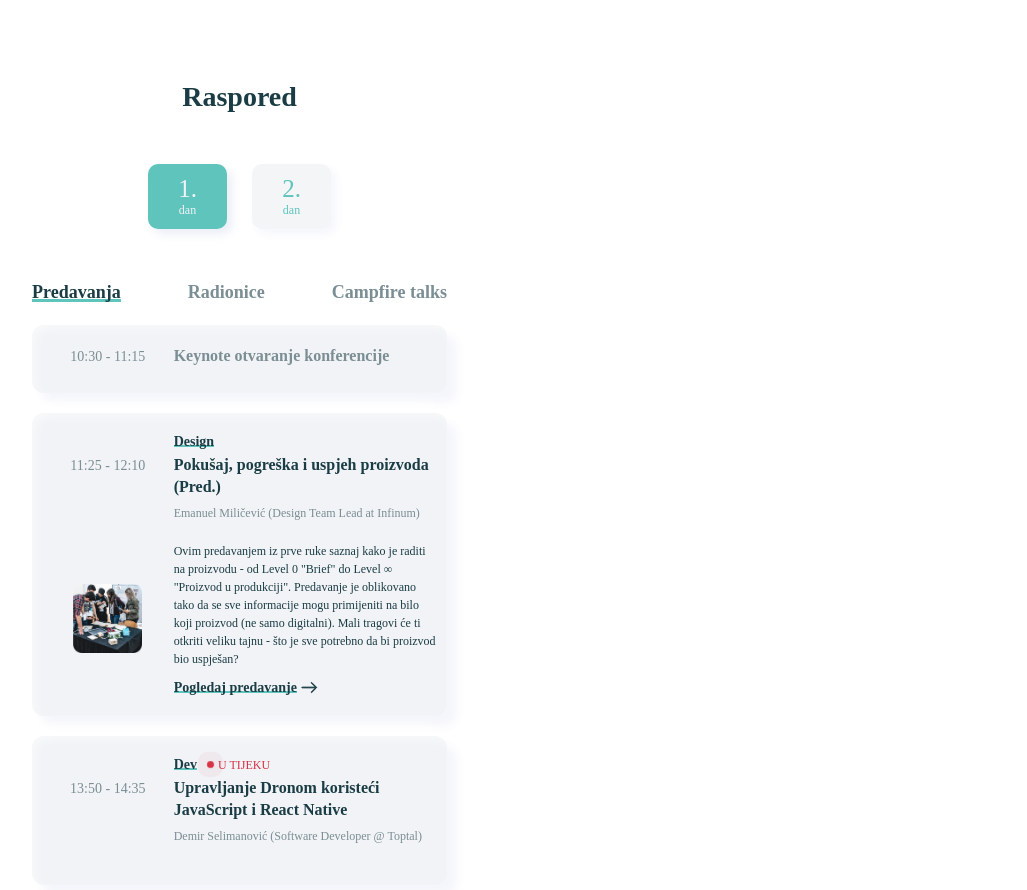
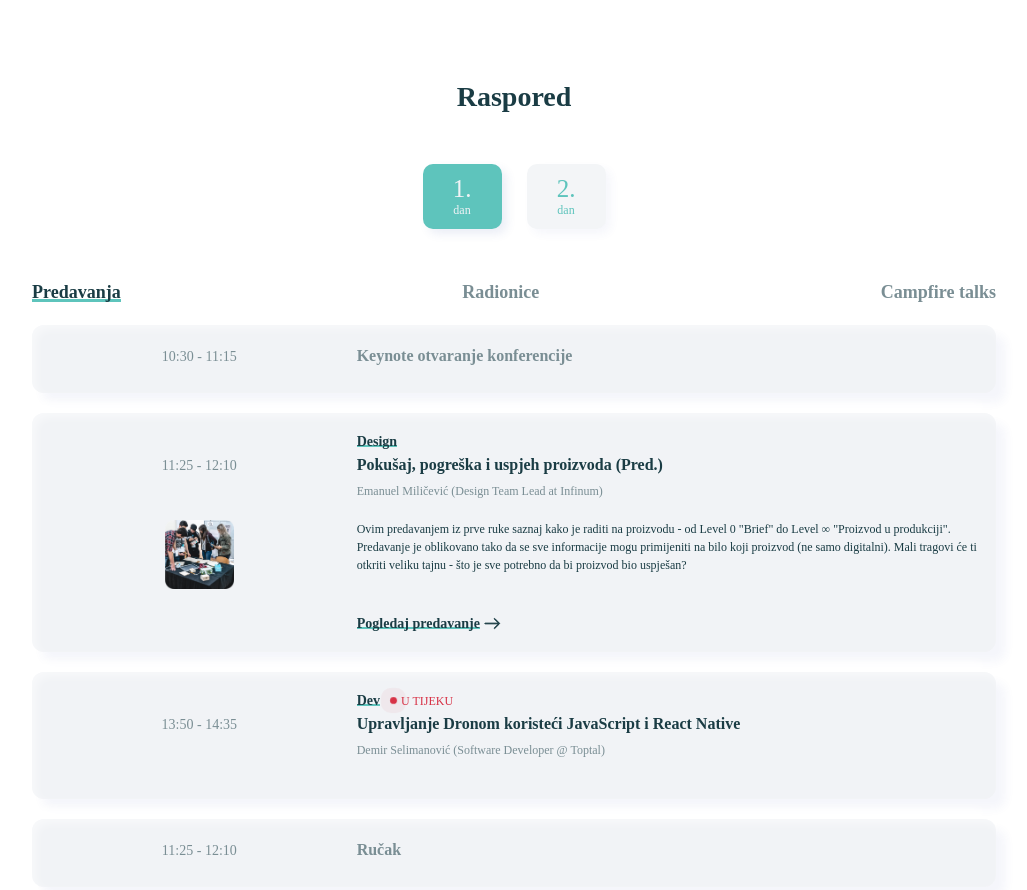
Before and after one commit to dujesa/Internship-11-DUMP-Days-Web, a plain HTML site: page index.html in a window 1280 px wide. Shown: the part 1430-2320 px from the top of the page, without its empty margins (126-1153 px from the left). Drawn offline with Linux system fonts and the light colour scheme; a web font is replaced by a local one.

Commit message:
Schedule responsive.

```diff
--- a/style.css
+++ b/style.css
@@ -282,7 +282,8 @@ body {
 }
 
 .main__schedule {
-  max-width: 475px;
+  max-width: 1240px;
+  margin: 0 auto;
 }
 
 .schedule__title {
```
